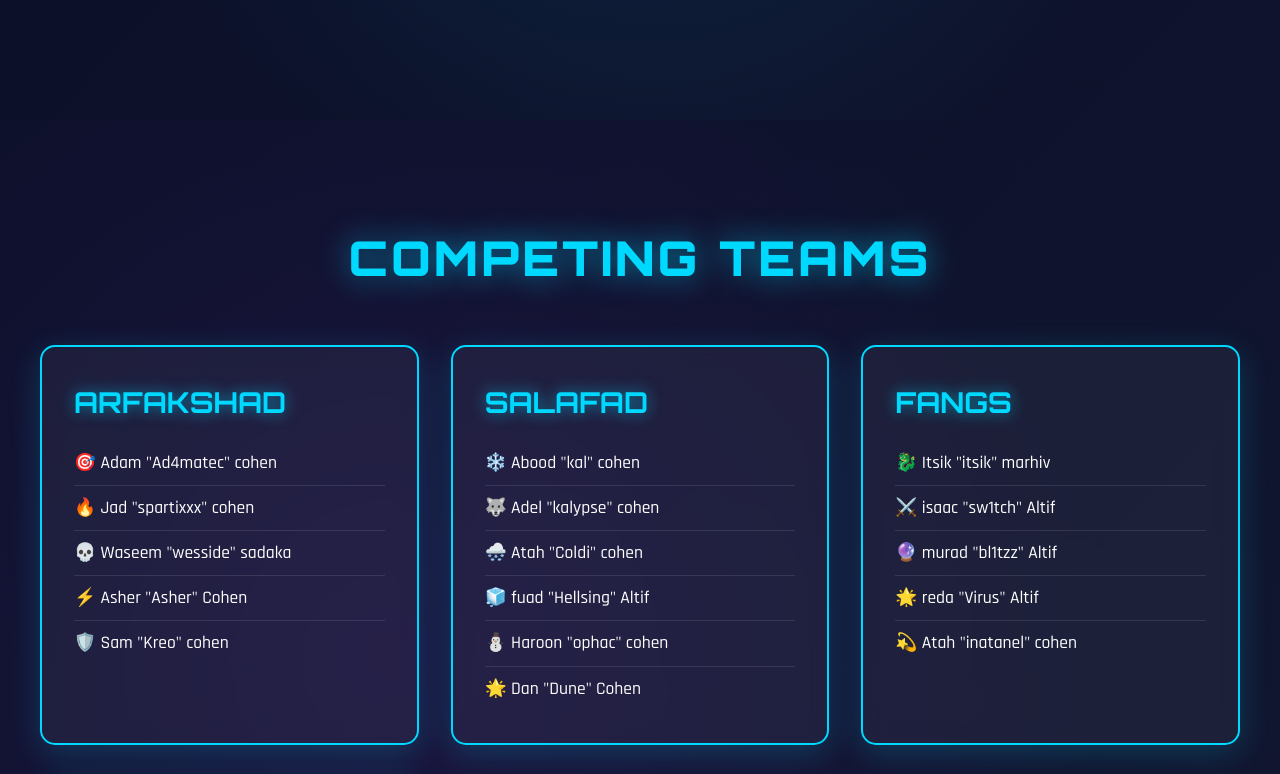
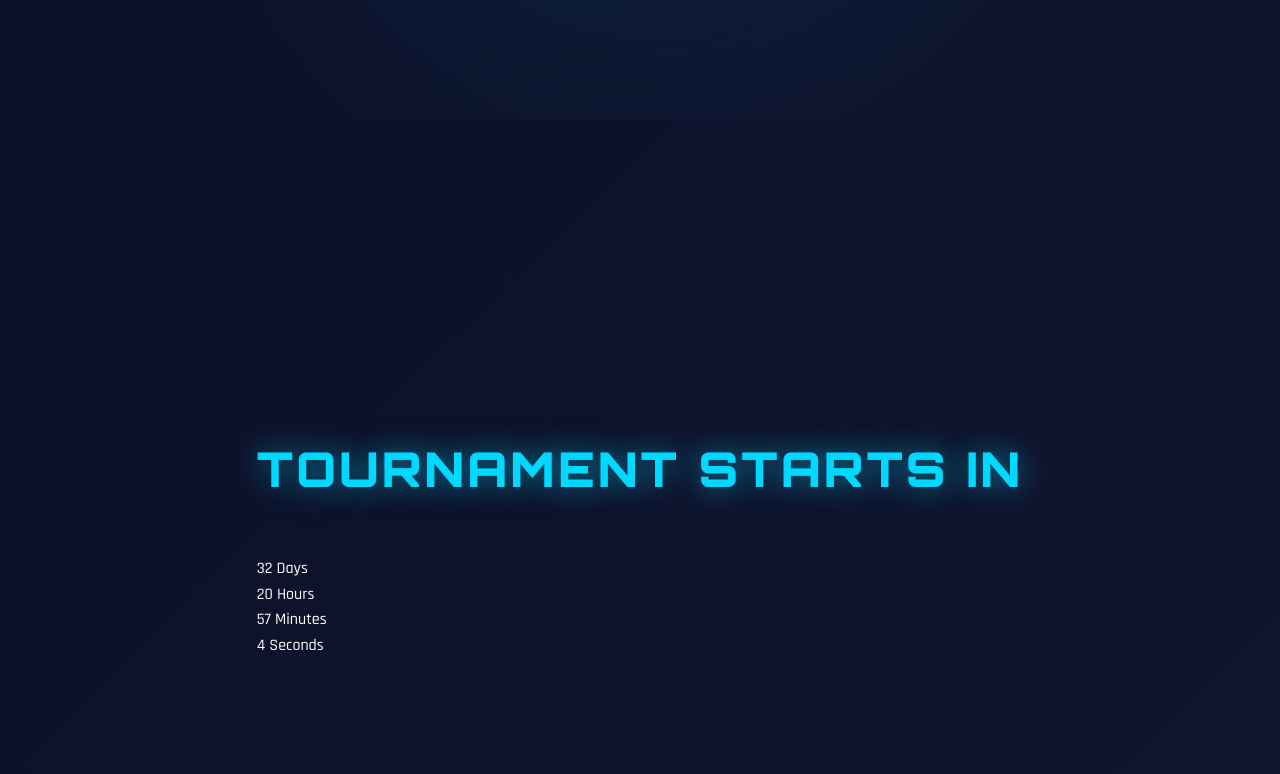
Before and after one commit to Adamatec/syc-winter-tournament, a plain HTML site: page index.html in a window 1280 px wide. Shown: the part 680-1454 px from the top of the page. Drawn offline with Linux system fonts and the light colour scheme.

Commit message:
Add countdown section for tournament start

```diff
--- a/index.html
+++ b/index.html
@@ -29,6 +29,31 @@
             <p class="hero-subtitle">⚡ COUNTER-STRIKE 2 CHAMPIONSHIP ⚡</p>
             <p class="hero-info">January 24, 2026 | 4 Teams | </p>
             <a href="#teams" class="cta-button">VIEW TEAMS</a>
+        </div>
+    </section>
+
+        <!-- Countdown Section -->
+    <section id="countdown-section">
+        <div class="container">
+            <h2 class="section-title">TOURNAMENT STARTS IN</h2>
+            <div id="countdown">
+                <div class="countdown-item">
+                    <span id="days" class="countdown-number">0</span>
+                    <span class="countdown-label">Days</span>
+                </div>
+                <div class="countdown-item">
+                    <span id="hours" class="countdown-number">0</span>
+                    <span class="countdown-label">Hours</span>
+                </div>
+                <div class="countdown-item">
+                    <span id="minutes" class="countdown-number">0</span>
+                    <span class="countdown-label">Minutes</span>
+                </div>
+                <div class="countdown-item">
+                    <span id="seconds" class="countdown-number">0</span>
+                    <span class="countdown-label">Seconds</span>
+                </div>
+            </div>
         </div>
     </section>
 
@@ -242,5 +267,33 @@
     </section>
 
     <script src="script.js"></script>
+        <script>
+        // Set tournament start date - January 24, 2026 at 12:00 PM IST
+        const tournamentStart = new Date("2026-01-24T12:00:00+05:30").getTime();
+
+        function updateCountdown() {
+            const now = new Date().getTime();
+            const distance = tournamentStart - now;
+
+            if (distance < 0) {
+                document.getElementById("countdown").innerHTML = "<h2 style='color: #f4a261; font-size: 2rem;'>🏆 THE TOURNAMENT HAS STARTED! 🏆</h2>";
+                clearInterval(timerInterval);
+                return;
+            }
+
+            const days = Math.floor(distance / (1000 * 60 * 60 * 24));
+            const hours = Math.floor((distance % (1000 * 60 * 60 * 24)) / (1000 * 60 * 60));
+            const minutes = Math.floor((distance % (1000 * 60 * 60)) / (1000 * 60));
+            const seconds = Math.floor((distance % (1000 * 60)) / 1000);
+
+            document.getElementById("days").textContent = days;
+            document.getElementById("hours").textContent = hours;
+            document.getElementById("minutes").textContent = minutes;
+            document.getElementById("seconds").textContent = seconds;
+        }
+
+        const timerInterval = setInterval(updateCountdown, 1000);
+        updateCountdown();
+    </script>
 </body>
 </html>
```
